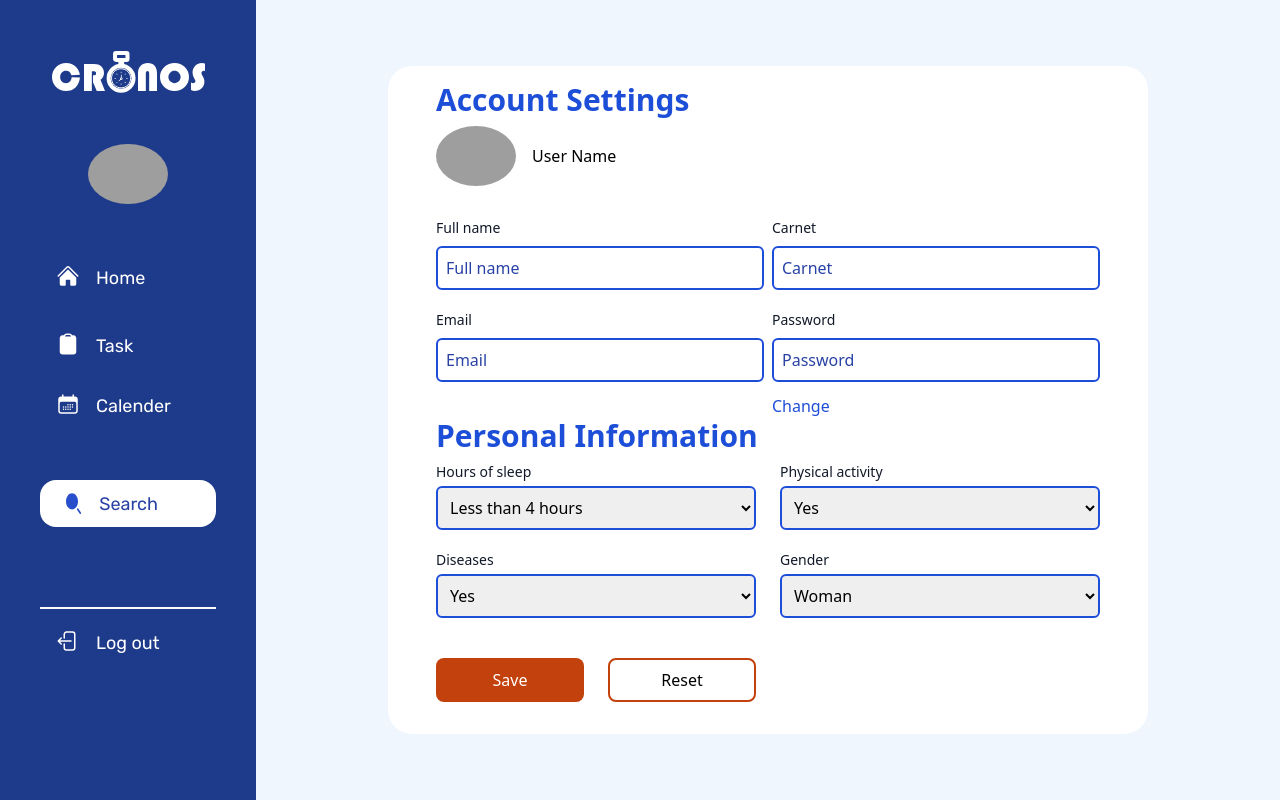
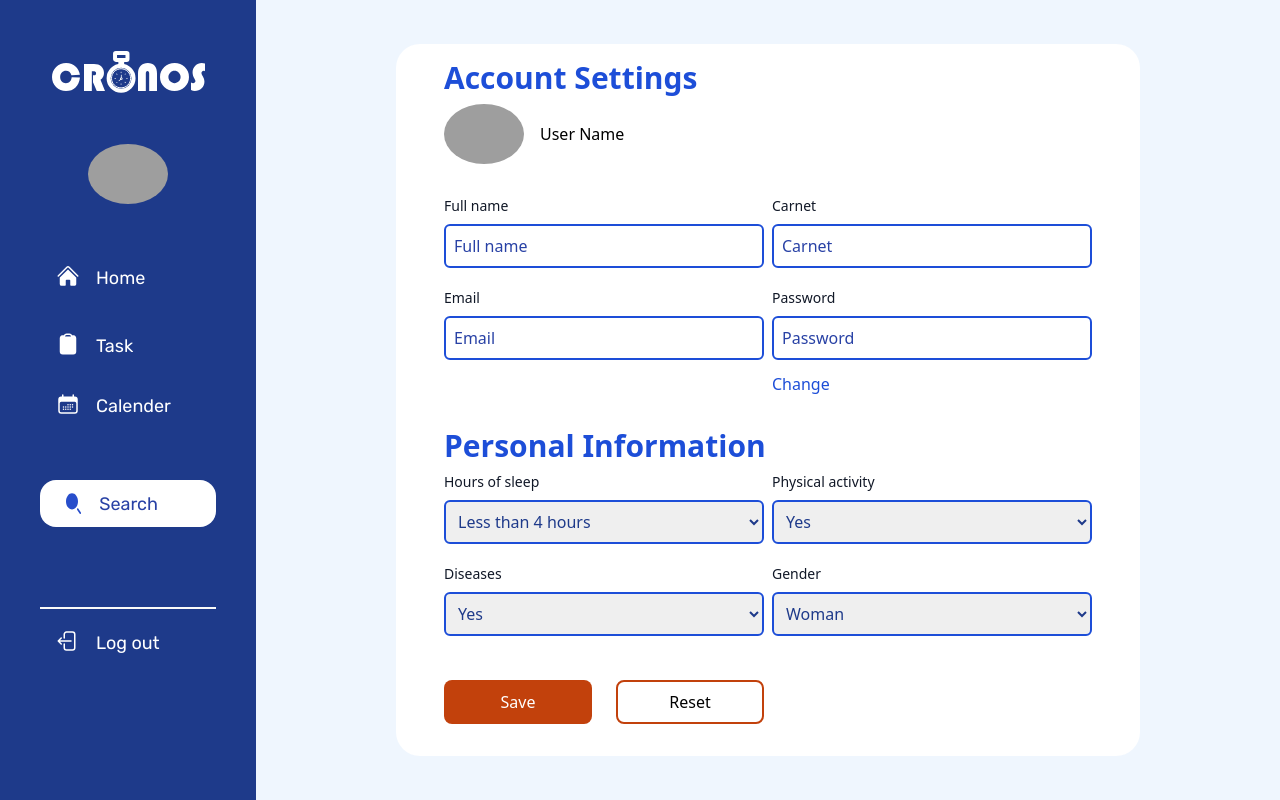
Before and after one commit to tintin1401/Interactivas2, a React (Vite) app in the folder vite-project/: page /profile in a window 1280 px wide. Built offline with nearby package versions, Linux system fonts and the light colour scheme; grey boxes are pictures that could not be loaded; a web font is replaced by a local one.

Commit message:
latest modifications

```diff
--- a/vite-project/src/components/containers/CtaContainer.jsx
+++ b/vite-project/src/components/containers/CtaContainer.jsx
@@ -12,7 +12,7 @@ import ctaImg from "../../assets/imgs/cta-img.png";
  */
 export function CtaContainer({userName, taskNumber, button}){
     return(
-      <section className='bg-blue-900 flex justify-between gap-8 px-16  rounded-[3rem] text-white  items-center '>
+      <section className='bg-blue-900 flex justify-between gap-8 px-16 rounded-[3rem] text-white items-center '>
       <section className='my-8 lg:ml-10 md:ml-10 ml-0 ff-main'>
         <h2 className='font-medium text-blue-100'>Hi {userName}!</h2>
         <p className="lg:text-4xl text-lg mt-5 font-medium max-w-[16ch]">You have completed {taskNumber} task this week!</p>
--- a/vite-project/src/components/profile/PersonalInformation.jsx
+++ b/vite-project/src/components/profile/PersonalInformation.jsx
@@ -1,48 +1,42 @@
 import "../../index.css";
+import { SelectedProfile } from "../selected/SelectedProfile.jsx";
 /**
  * Renders a section containing personal information inputs.
  *
  * @return {JSX.Element} The rendered section with personal information inputs.
  */
 export function PersonalInformation() {
+    const hours = [
+        { id: "4hours", name: "Less than 4 hours" },
+        { id: "6hours", name: "4 to 6 hours" },
+        { id: "8hours", name: "6 to 8 hours" },
+        { id: "9hours", name: "More than 8 hours" },
+      ];
+
+      const gender = [
+        { id: "f", name: "Woman" },
+        { id: "m", name: "Men" },
+        { id: "n", name: "No specified" },
+      ];
+
+      const physical = [
+        { id: "y", name: "Yes" },
+        { id: "n", name: "No" },
+      ];
+
+      const disease = [
+        { id: "y", name: "Yes" },
+        { id: "n", name: "No" },
+      ];
+
     return (
-        <section>
+        <section className="my-8">
             <h2 className='font-bold text-blue-700 text-3xl mb-2'>Personal Information</h2>
-            <div className="flex flex-col gap-6 mb-1 md:flex-row">
-
-                <div className="">
-                    <label htmlFor="hoursOfSleep" className="block mb-1 text-sm font-medium text-gray-900">Hours of sleep</label>
-                    <select id="hoursOfSleep" className="border-2 border-blue-700 rounded-md lg:w-[20rem] w-full p-2" required>
-                        <option value="yes">Less than 4 hours</option>
-                        <option value="no">4 to 6 hours</option>
-                        <option value="no">6 to 8 hours</option>
-                        <option value="no">More than 8 hours</option>
-                    </select>
-                </div>
-                <div className="mb-4">
-                    <label htmlFor="physicalActivity" className="block mb-1 text-sm font-medium text-gray-900">Physical activity</label>
-                    <select id="physicalActivity" className="border-2 border-blue-700 rounded-md lg:w-[20rem] w-full p-2" required>
-                        <option value="yes">Yes</option>
-                        <option value="no">No</option>
-                    </select>
-                </div>
-            </div>
-            <div className="flex flex-col gap-6 mb-6 md:flex-row">
-                <div className="">
-                    <label htmlFor="diseases" className="block mb-1 text-sm font-medium text-gray-900">Diseases</label>
-                    <select id="diseases" className="border-2 border-blue-700 rounded-md lg:w-[20rem] w-full p-2" required>
-                        <option value="yes">Yes</option>
-                        <option value="no">No</option>
-                    </select>
-                </div>
-                <div className="mb-4">
-                    <label htmlFor="gender" className="block mb-1 text-sm font-medium text-gray-900">Gender</label>
-                    <select id="gender" className="border-2 border-blue-700 rounded-md lg:w-[20rem] w-full p-2" required>
-                        <option value="yes">Woman</option>
-                        <option value="no">Men</option>
-                        <option value="no">No specified</option>
-                    </select>
-                </div>
+            <div className="grid md:grid-cols-[auto_auto] gap-2">
+                <SelectedProfile label="Hours of sleep" options={hours} id="hours"/>
+                <SelectedProfile label="Physical activity" options={physical} id="physical"/>
+                <SelectedProfile label="Diseases" options={disease} id="disease"/>
+                <SelectedProfile label="Gender" options={gender} id="gender"/>
             </div>
         </section>
     )
--- /dev/null
+++ b/vite-project/src/components/selected/SelectedProfile.jsx
@@ -0,0 +1,28 @@
+import "../../index.css";
+
+/**
+ * Renders a select component with a label and options for selection.
+ *
+ * @param {Object} props - The properties for the selected component.
+ * @param {string} props.label - The label for the select component.
+ * @param {Array} props.options - The options for the select component.
+ * @param {string} props.id - The id for the select component.
+ * @return {JSX.Element} The rendered select component.
+ */
+export function SelectedProfile({label,options,id}) {
+  return (
+    <>
+      <div className="mb-3">
+        <label className="block mb-2 text-sm font-medium text-gray-900" htmlFor={id}>
+        {label}
+        </label>
+
+        <select id={id} className="border-2 border-blue-700 rounded-md lg:w-[20rem] w-full p-2 text-blue-900">
+          {options.map((option) => (
+          <option key={option.id} value={option.id}>{option.name}</option>
+        ))}
+        </select>
+      </div>
+    </>
+  );
+}
--- a/vite-project/src/components/ui/emblaCarousel/PorcentageCard.jsx
+++ b/vite-project/src/components/ui/emblaCarousel/PorcentageCard.jsx
@@ -9,7 +9,6 @@ import { CircularProgressBar } from '../progressBar/CircularProgressbar'
 export function PorcentageCard() {
     return (
         <div className="embla__slide flex items-center justify-center">
-            <div className="col-start-2 col-end-3 row-start-2 row-end-3 justify-self-end">
                 <div className="relative embla-card rounded-[14px] z-50 overflow-hidden flex flex-col items-center justify-center bg-blue-950">
                     <div className="w-[5rem] h-[5rem] rounded-full bg-blue-950 z-40 justify-center items-center flex">
                         < CircularProgressBar percentage={70} />
@@ -18,7 +17,6 @@ export function PorcentageCard() {
                     <div className="absolute top-[5px] left-[5px] embla-bg-card z-20  bg-blue-950 backdrop-blur-xl rounded-[10px] overflow-hidden"></div>
                     <div className="absolute z-10 top-2/4 left-2/4 w-[150px] h-[150px] rounded-[50%]  bg-blue-600 opacity-100 animate-blob-bounce"></div>
                 </div>
-            </div>
         </div>
     )
 }
--- a/vite-project/src/components/ui/emblaCarousel/TaskCard.jsx
+++ b/vite-project/src/components/ui/emblaCarousel/TaskCard.jsx
@@ -10,7 +10,6 @@ import "../../../index.css";
 export function TaskCard({number, tasks}) {
     return(
     <div className="embla__slide flex items-center justify-center">
-        <div className="col-start-2 col-end-3 row-start-2 row-end-3 justify-self-end">
             <div className="relative embla-card rounded-[14px] z-50 overflow-hidden flex flex-col items-center justify-center bg-blue-600">
                 <div className="w-[5rem] h-[5rem] rounded-full bg-blue-950 z-40 justify-center items-center flex">
                     <p className="text-white text-[3rem] m-0 flex justify-center items-center ff-main">{number}</p>
@@ -19,7 +18,6 @@ export function TaskCard({number, tasks}) {
                 <div className="absolute top-[5px] left-[5px] embla-bg-card z-20 bg-blue-600 backdrop-blur-xl rounded-[10px] overflow-hidden"></div>
                 <div className="absolute z-10 top-2/4 left-2/4 w-[150px] h-[150px] rounded-[50%] bg-blue-950 opacity-100 animate-blob-bounce"></div>
             </div>
-        </div>
     </div>
     )
 }
--- a/vite-project/src/css/embla.css
+++ b/vite-project/src/css/embla.css
@@ -1,5 +1,5 @@
 .embla {
-    max-width: 60rem; /* ajusta el largo del carousel. El default es 48rem. max-width: 70rem*/
+    max-width: 55rem; /* ajusta el largo del carousel. El default es 48rem. max-width: 70rem*/
     margin: auto;
     --slide-height: 19rem;
     --slide-spacing: 1rem;
@@ -22,8 +22,8 @@
 
 @media (max-width: 768px) {
     .embla {
-        max-width: 38rem;
-        --slide-size: 70%;
+        max-width: 20rem;
+        --slide-size: 80%;
     }
     .embla-card {
         width: 200px;
@@ -38,7 +38,7 @@
     }
 }
 
-@media (min-width: 768px) and (max-width: 1024px) {
+@media (min-width: 768px) and (max-width: 1280px) {
     .embla {
         max-width: 45rem;
         --slide-size: 35%;
```
Also changed, not shown: vite-project/src/components/hooks/useHome.js (added, +52 -0 lines), vite-project/src/components/routes/EventCardCta.jsx (+2 -23 lines), vite-project/src/components/routes/Home.jsx (+3 -29 lines).
